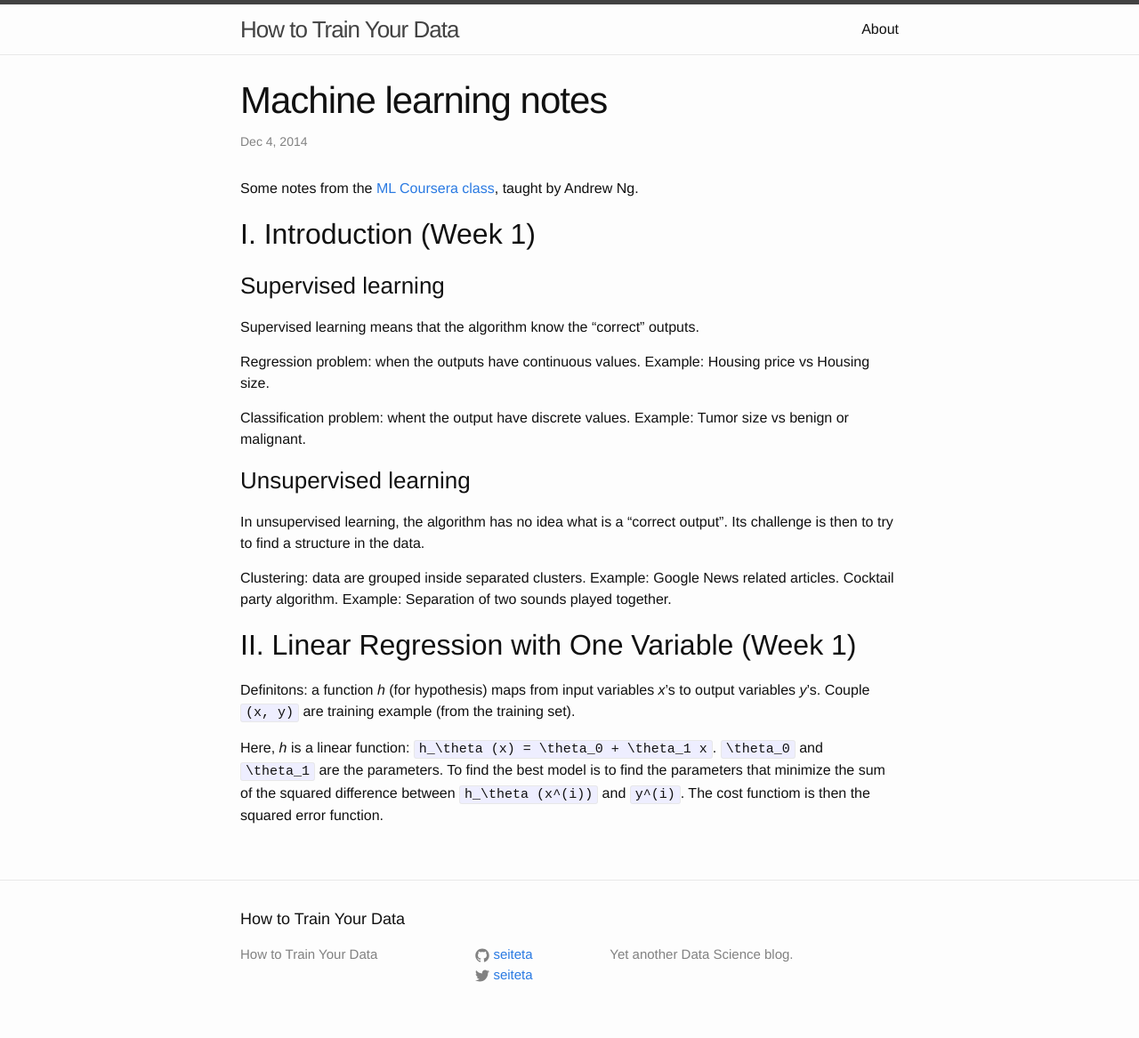
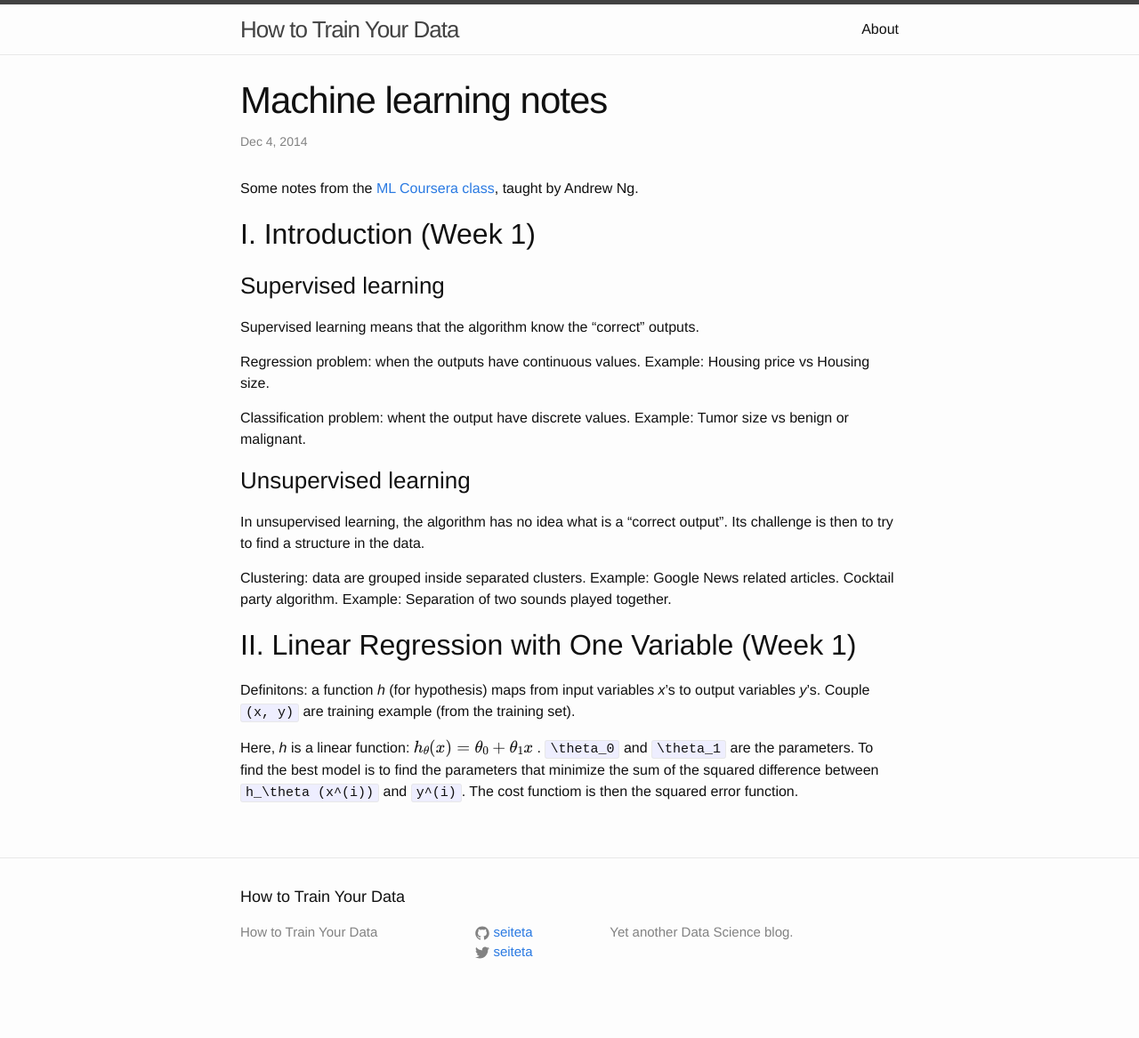
Before and after one commit to seiteta/seiteta.github.io_old, a Jekyll site: the page built from _posts/2014-12-04-machine-learning-notes.md, in a window 1280 px wide. Shown: the whole page at 89% size. Built offline with Jekyll 4.4.1, drawn with Linux system fonts in a browser that asks for light colours; formulas are drawn with MathJax 3; after the commit the page ends 1142 px from its top, so only the background shows below that.

```diff
--- a/_posts/2014-12-04-machine-learning-notes.md
+++ b/_posts/2014-12-04-machine-learning-notes.md
@@ -27,4 +27,4 @@ Cocktail party algorithm. Example: Separation of two sounds played together.
 
 Definitons: a function *h* (for hypothesis) maps from input variables *x*'s to output variables *y*'s. Couple `(x, y)` are training example (from the training set).
 
-Here, *h* is a linear function: `h_\theta (x) = \theta_0 + \theta_1 x`. `\theta_0`  and `\theta_1` are the parameters. To find the best model is to find the parameters that minimize the sum of the squared difference between `h_\theta (x^(i))` and `y^(i)`. The cost functiom is then the squared error function.
+Here, *h* is a linear function: $$ h_\theta (x) = \theta_0 + \theta_1 x $$ . `\theta_0`  and `\theta_1` are the parameters. To find the best model is to find the parameters that minimize the sum of the squared difference between `h_\theta (x^(i))` and `y^(i)`. The cost functiom is then the squared error function.
```
